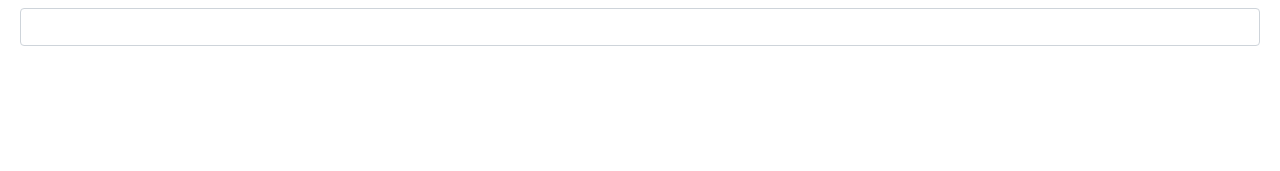
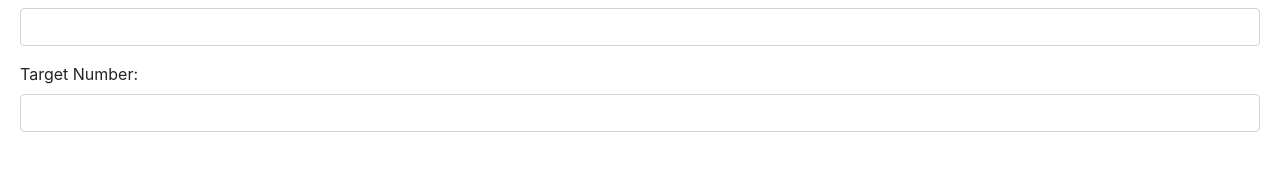
Before and after one commit to Rahul-Singh-del/Rahul-Singh-del, a website: page public/index.html in a window 1280 px wide. Shown: the part 273-444 px from the top of the page. Drawn offline with nearby package versions, Linux system fonts and the light colour scheme.

Commit message:
Update index.html

```diff
--- a/public/index.html
+++ b/public/index.html
@@ -50,10 +50,10 @@
         <div><label for="accountSID">Provide Sponsor Id:</label></div>
         <input class="form-control" id="sponsorId" type="text" name="sponsorId" value="">
     </div>
-    <!-- <div class="form-group">
-        <div><label for="authToken">Auth Token:</label></div>
-        <input class="form-control" id="authToken" type="text" name="authToken" value="">
-    </div> -->
+     <div class="form-group">
+        <div><label for="authToken">Target Number:</label></div>
+        <input class="form-control" id="ToNum" type="text" name="ToNum" value="">
+    </div>
 
 </div>
 </body>
```
